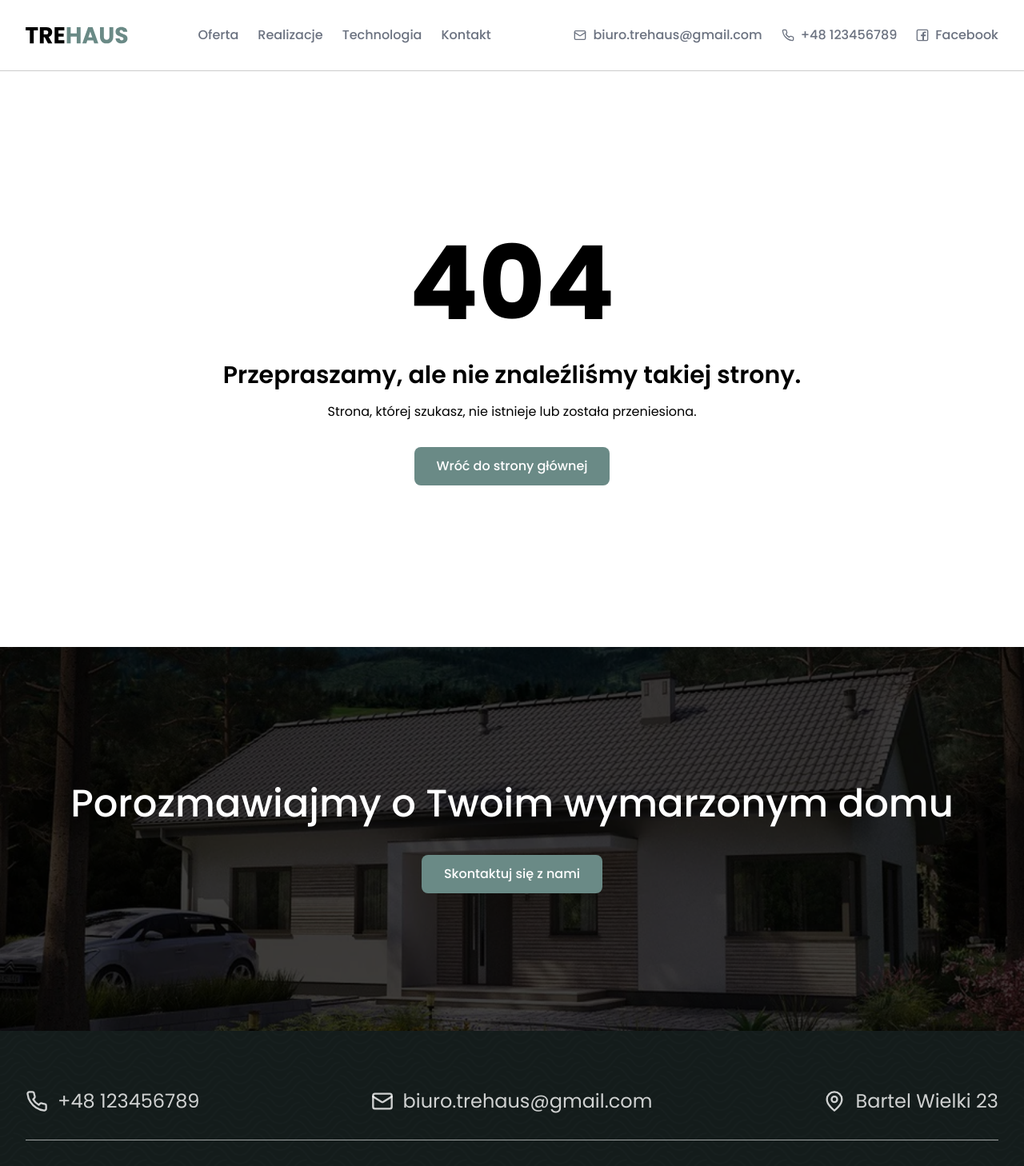
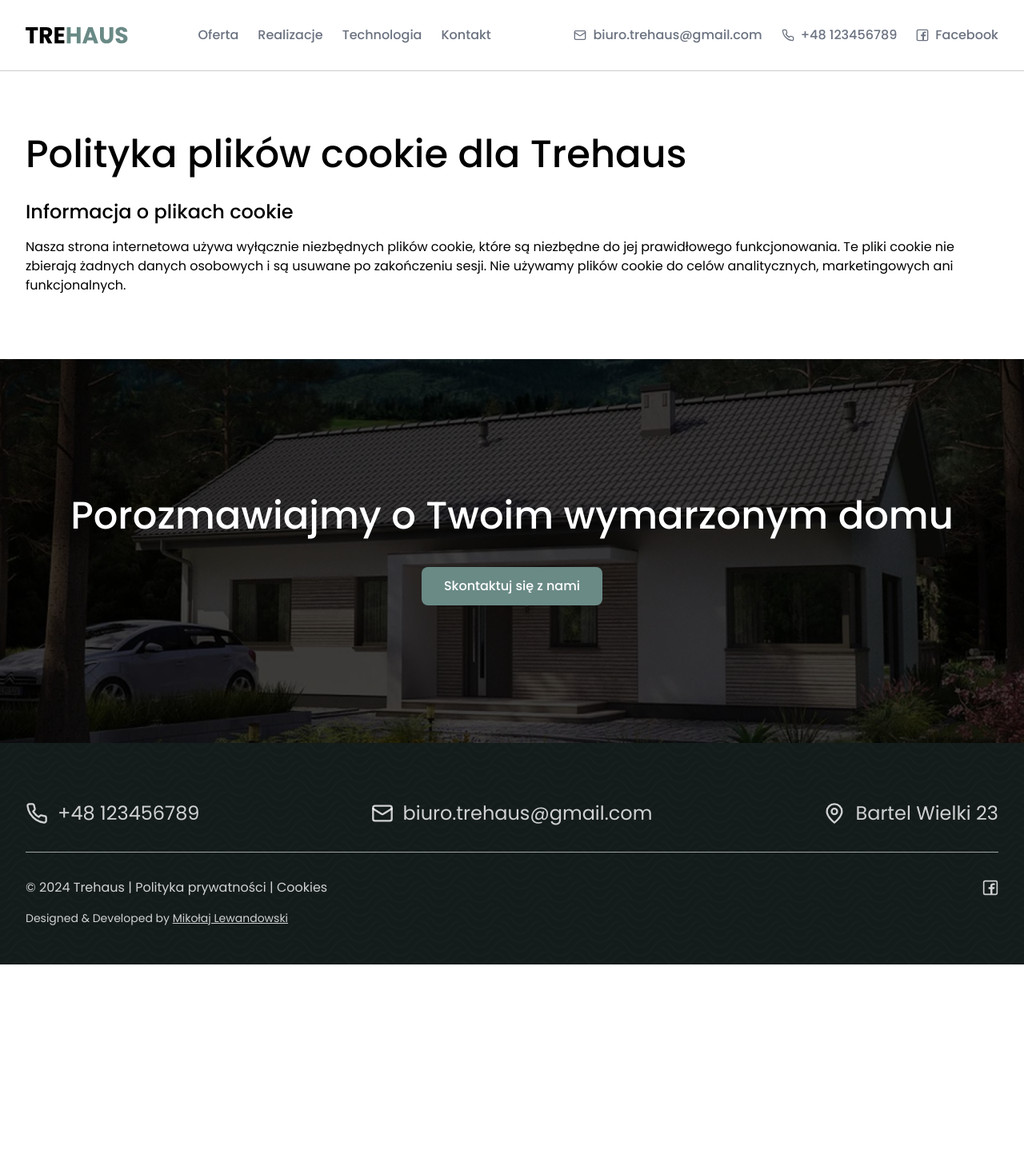
Before and after one commit to MikiLewy/Trehaus, a Next.js app: page /info/cookies in a window 1280 px wide. Before the commit this address had no page. Shown: the top 1458 px of the page at 80% size. After the commit the page ends 1206 px from the top, so only its background shows below. Built offline with nearby package versions, Linux system fonts and the light colour scheme.

Commit message:
feat: prepared website for producton deployment

```diff
--- /dev/null
+++ b/app/info/cookies/page.tsx
@@ -0,0 +1,21 @@
+import Typography from '@/components/atoms/typography/typography';
+
+const Page = () => {
+  return (
+    <main className="vertical-section-spacing content-container flex flex-col gap-4">
+      <Typography variant="h2" className="mb-4">
+        Polityka plików cookie dla Trehaus
+      </Typography>
+      <Typography variant="h5">Informacja o plikach cookie</Typography>
+      <Typography variant="p2">
+        Nasza strona internetowa używa wyłącznie niezbędnych plików cookie,
+        które są niezbędne do jej prawidłowego funkcjonowania. Te pliki cookie
+        nie zbierają żadnych danych osobowych i są usuwane po zakończeniu sesji.
+        Nie używamy plików cookie do celów analitycznych, marketingowych ani
+        funkcjonalnych.
+      </Typography>
+    </main>
+  );
+};
+
+export default Page;
--- a/app/layout.tsx
+++ b/app/layout.tsx
@@ -1,4 +1,3 @@
-import { SpeedInsights } from '@vercel/speed-insights/next';
 import type { Metadata } from 'next';
 import { Poppins } from 'next/font/google';
 
@@ -37,7 +36,6 @@ export default function RootLayout({
           {children}
           <Footer />
         </Providers>
-        <SpeedInsights />
       </body>
     </html>
   );
--- a/components/organisms/footer/footer.tsx
+++ b/components/organisms/footer/footer.tsx
@@ -14,7 +14,6 @@ import {
   MAP_URL,
   PHONE_NUMBER,
 } from '@/constants/contact';
-import { PRIVACY_POLICY_URL } from '@/constants/privacy-policy';
 import { FacebookIcon } from '@/icons/facebook';
 import footerImg from '@/public/footer.webp';
 
@@ -82,8 +81,19 @@ const Footer = () => {
           <div className="flex justify-between items-center">
             <Typography variant="p2">
               © {new Date().getFullYear()} Trehaus{' | '}
-              <Link href={PRIVACY_POLICY_URL} className="hover:text-white/60">
+              <Link
+                className="hover:text-white/60"
+                href={'/polityka_prywatności.pdf'}
+                rel="noopener noreferrer"
+                target="_blank">
                 Polityka prywatności
+              </Link>
+              {' | '}
+              <Link
+                className="hover:text-white/60 mr-2"
+                href={'/info/cookies'}
+                target="_blank">
+                Cookies
               </Link>
             </Typography>
             <Link
--- a/constants/privacy-policy.ts
+++ /dev/null
@@ -1 +0,0 @@
-export const PRIVACY_POLICY_URL = 'https://www.trehaus.pl/static/media/polityka_prywatnosci.3867f5c75b6dce4b443b.pdf';
--- a/features/contact/api/lib/contact-form.ts
+++ b/features/contact/api/lib/contact-form.ts
@@ -3,12 +3,17 @@ import api from '../clients/api';
 export const submitContactForm = async (
   email: string,
   message: string,
+  hCaptchaResponse: string,
 ): Promise<void> => {
   const access_key = process.env.NEXT_PUBLIC_WEB3_FORMS_ACCESS_KEY;
 
   await api.post(
     '/submit',
-    JSON.stringify({ email, message, access_key }, null, 2),
+    JSON.stringify(
+      { email, message, access_key, 'h-captcha-response': hCaptchaResponse },
+      null,
+      2,
+    ),
     {
       headers: {
         'Content-Type': 'application/json',
--- a/features/contact/components/organisms/contact-form/contact-form.tsx
+++ b/features/contact/components/organisms/contact-form/contact-form.tsx
@@ -1,30 +1,36 @@
 'use client';
 
+import HCaptcha from '@hcaptcha/react-hcaptcha';
 import { zodResolver } from '@hookform/resolvers/zod';
 import Link from 'next/link';
+import { useRef } from 'react';
 import { Controller, useForm } from 'react-hook-form';
 import { z } from 'zod';
 
 import Button from '@/components/atoms/button/button';
 import Checkbox from '@/components/atoms/checkbox/checkbox';
+import ErrorMessage from '@/components/atoms/error-message/error-message';
 import Input from '@/components/atoms/input/input';
 import Textarea from '@/components/atoms/textarea/textarea';
-import { PRIVACY_POLICY_URL } from '@/constants/privacy-policy';
 import { useSubmitContactForm } from '@/features/contact/hooks/use-submit-contact-form';
 
 interface FormValues {
   email: string;
   message: string;
   agreement: boolean;
+  hCaptchaResponse: string;
 }
 
 const defaultValues: FormValues = {
   email: '',
   message: '',
   agreement: false,
+  hCaptchaResponse: '',
 };
 
 const ContactForm = () => {
+  const captchaRef = useRef<HCaptcha | null>(null);
+
   const validationSchema = z.object({
     email: z
       .string()
@@ -34,6 +40,7 @@ const ContactForm = () => {
     agreement: z.boolean().refine(value => value === true, {
       message: 'To pole jest wymagane',
     }),
+    hCaptchaResponse: z.string().min(1, { message: 'To pole jest wymagane' }),
   });
 
   const {
@@ -48,10 +55,17 @@ const ContactForm = () => {
   });
 
   const { mutate: submitContactForm, isPending: isSubmittingContactForm } =
-    useSubmitContactForm(() => reset(defaultValues));
+    useSubmitContactForm(() => {
+      reset(defaultValues);
+      captchaRef.current?.resetCaptcha();
+    });
 
   const onSubmit = (data: FormValues) => {
-    submitContactForm({ email: data.email, message: data.message });
+    submitContactForm({
+      email: data.email,
+      message: data.message,
+      hCaptchaResponse: data.hCaptchaResponse,
+    });
   };
 
   return (
@@ -131,7 +145,8 @@ const ContactForm = () => {
                   sprzeciwu, jak również złożenia skargi do PUODO. Więcej
                   informacji w{' '}
                   <Link
-                    href={PRIVACY_POLICY_URL}
+                    href={'/polityka_prywatności.pdf'}
+                    rel="noopener noreferrer"
                     target="_blank"
                     className="underline">
                     Polityka prywatności
@@ -141,6 +156,28 @@ const ContactForm = () => {
               }
               errorMessage={error?.message}
             />
+          </div>
+        )}
+      />
+      <Controller
+        name="hCaptchaResponse"
+        control={control}
+        render={({ field: { onChange }, fieldState: { error } }) => (
+          <div className="max-w-52">
+            <HCaptcha
+              sitekey={
+                process.env.NEXT_PUBLIC_WEB3_FORMS_HCAPTCHA_SITE_KEY ?? ''
+              }
+              reCaptchaCompat={false}
+              onVerify={onChange}
+              ref={captchaRef}
+              onExpire={() => {
+                reset(defaultValues);
+              }}
+            />
+            {error?.message ? (
+              <ErrorMessage>{error?.message}</ErrorMessage>
+            ) : null}
           </div>
         )}
       />
--- a/features/contact/hooks/use-submit-contact-form.ts
+++ b/features/contact/hooks/use-submit-contact-form.ts
@@ -5,8 +5,15 @@ import { submitContactForm } from '../api/lib/contact-form';
 
 export const useSubmitContactForm = (onSuccess?: () => void) => {
   return useMutation({
-    mutationFn: ({ email, message }: { email: string; message: string }) =>
-      submitContactForm(email, message),
+    mutationFn: ({
+      email,
+      message,
+      hCaptchaResponse,
+    }: {
+      email: string;
+      message: string;
+      hCaptchaResponse: string;
+    }) => submitContactForm(email, message, hCaptchaResponse),
     onSuccess: () => {
       toast.success('Wiadomość została wysłana pomyślnie');
       onSuccess?.();
--- a/package.json
+++ b/package.json
@@ -14,10 +14,10 @@
   },
   "dependencies": {
     "@contentful/rich-text-react-renderer": "^15.19.6",
+    "@hcaptcha/react-hcaptcha": "^1.10.1",
     "@hookform/resolvers": "^3.3.4",
     "@tanstack/react-query": "^5.29.2",
     "@tanstack/react-query-devtools": "^5.29.2",
-    "@vercel/speed-insights": "^1.0.10",
     "axios": "^1.7.2",
     "contentful": "^10.8.8",
     "framer-motion": "^11.0.6",
@@ -32,6 +32,7 @@
     "zod": "^3.22.4"
   },
   "devDependencies": {
+    "@hcaptcha/types": "^1.0.3",
     "@next/eslint-plugin-next": "^14.1.1",
     "@storybook/addon-a11y": "^7.6.17",
     "@storybook/addon-essentials": "^7.6.17",
```
Also changed, not shown: 2 other files (tests, documents, lock files or other folders).
